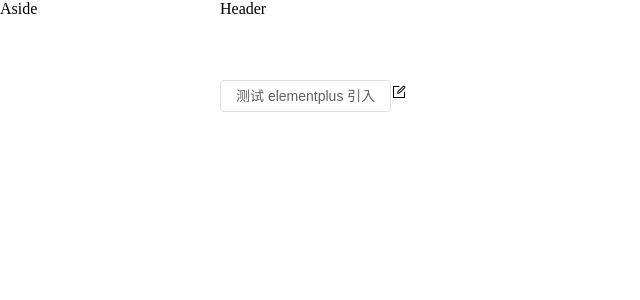
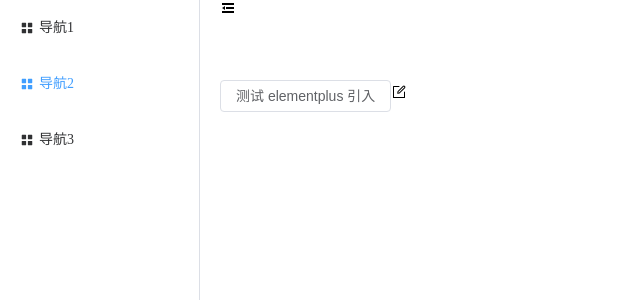
Before and after one commit to Lyrelion/l-components-v1.0.0, a Vue app: page / in a window 1280 px wide. Shown: the top 300 px of the page, without its empty margins (0-640 px from the left). Built offline with nearby package versions, Linux system fonts and the light colour scheme.

Commit message:
feat: 初步添加左侧导航，实现可伸缩菜单

```diff
--- a/src/App.vue
+++ b/src/App.vue
@@ -16,4 +16,13 @@
   width: 1em;
   height: 1em;
 }
+
+// 把所有容器的高度设置为充满屏幕
+html,
+body,
+#app,
+.el-container,
+.el-menu {
+  height: 100%;
+}
 </style>
--- a/src/components/container/src/index.vue
+++ b/src/components/container/src/index.vue
@@ -1,8 +1,33 @@
 <template>
   <el-container>
-    <el-aside width="200px">Aside</el-aside>
+    <!-- el-aside 宽度不能写死，否则会导致菜单收缩了，菜单容器却没收缩 -->
+    <el-aside width="auto">
+      <el-menu
+        :collapse="isCollapse"
+        default-active="2"
+        class="el-menu-vertical-demo"
+      >
+        <el-menu-item index="1">
+          <el-icon-menu />
+          <span>导航1</span>
+        </el-menu-item>
+        <el-menu-item index="2">
+          <el-icon-menu />
+          <span>导航2</span>
+        </el-menu-item>
+        <el-menu-item index="3">
+          <el-icon-menu />
+          <span>导航3</span>
+        </el-menu-item>
+      </el-menu>
+    </el-aside>
     <el-container>
-      <el-header>Header</el-header>
+      <el-header>
+        <span @click="toggle">
+          <el-icon-expand v-if="isCollapse"></el-icon-expand>
+          <el-icon-fold v-else></el-icon-fold>
+        </span>
+      </el-header>
       <el-main>
         <router-view></router-view>
       </el-main>
@@ -10,11 +35,29 @@
   </el-container>
 </template>
 
+<script lang="ts" setup>
+import { ref } from '@vue/runtime-dom'
 
-<script lang="ts" setup>
+// 可伸缩菜单
+let isCollapse = ref(false)
 
+/**
+ * 菜单切换
+ */
+const toggle = () => {
+  isCollapse.value = !isCollapse.value
+}
 </script>
 
 <style lang="scss" scoped>
+.el-menu-item {
+  span {
+    margin-left: 5px;
+  }
+}
 
+// 如果不是收缩菜单，那么菜单的宽度就会在这里设置，elementplus 官网 demo 写的
+.el-menu-vertical-demo:not(.el-menu--collapse) {
+  width: 200px;
+}
 </style>
```
Also changed, not shown: 1 other file (tests, documents, lock files or other folders).
